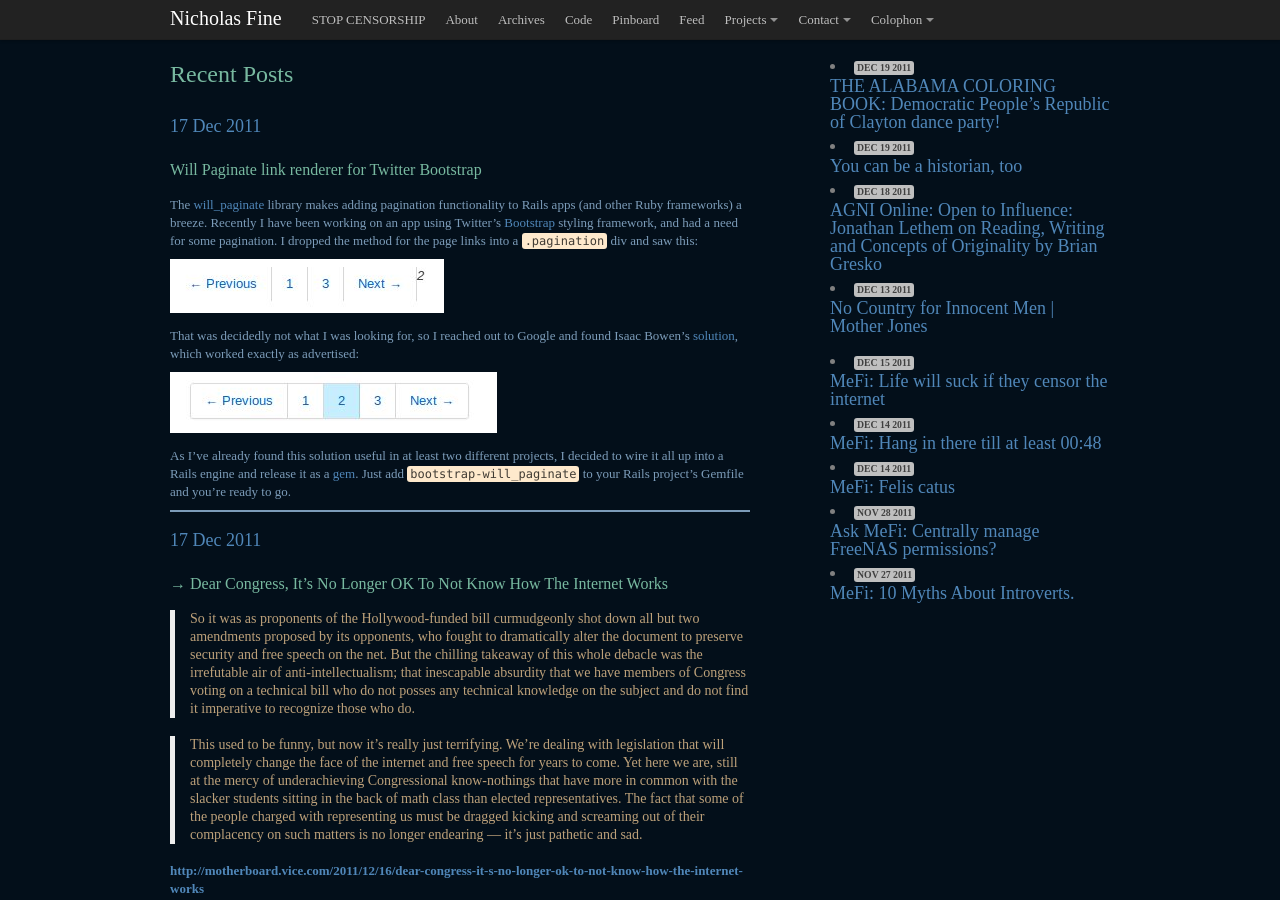
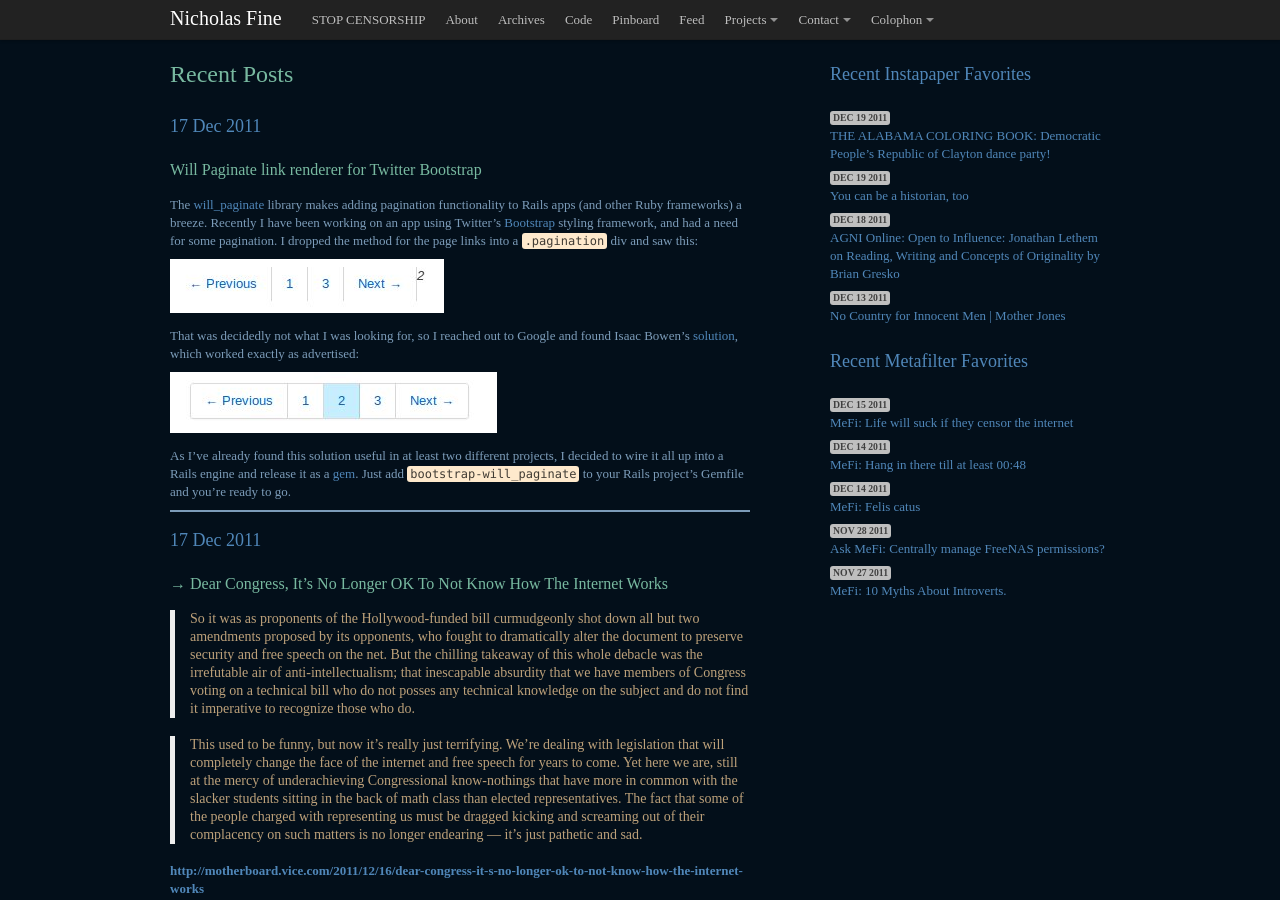
Before and after one commit to yrgoldteeth/yrgoldteeth.github.com, a Jekyll site: the page built from index.html, in a window 1280 px wide and 900 px high. Built offline with Jekyll 4.4.1, drawn with Linux system fonts in a browser that asks for light colours; nearby versions of some CDN libraries; some web fonts are replaced; Markdown is read by kramdown in place of the engine named in the settings.

Commit message:
fix index builder, update view

```diff
--- a/_layouts/index.html
+++ b/_layouts/index.html
@@ -72,14 +72,14 @@
             {{ content }}
           </div>
           <div class='span5 offset1'>
-<h3 class='sidebar'><a href=
+<h3 class='sidebar'><a href='/instapaper'>Recent Instapaper Favorites</a></h3>
 <ul class='unstyled'>
     <li class='sidebar'><span class='label'>Dec 19 2011</span><br /><a href='http://kingcockfight.wordpress.com/2011/12/19/the-alabama-coloring-book-democratic-peoples-republic-of-clayton-dance-party/'>THE ALABAMA COLORING BOOK: Democratic People’s Republic of Clayton dance party!</a></li>
     <li class='sidebar'><span class='label'>Dec 19 2011</span><br /><a href='http://budiansky.blogspot.com/2011/12/you-can-be-historian-too.html'>You can be a historian, too</a></li>
     <li class='sidebar'><span class='label'>Dec 18 2011</span><br /><a href='http://www.bu.edu/agni/interviews/online/2011/gresko.html'>AGNI Online: Open to Influence: Jonathan Lethem on Reading, Writing and Concepts of Originality by Brian Gresko</a></li>
     <li class='sidebar'><span class='label'>Dec 13 2011</span><br /><a href='http://m.motherjones.com/politics/2011/12/tim-cole-rick-perry'>No Country for Innocent Men | Mother Jones</a></li>
 </ul>
-<h3 class='sidebar'><a href=
+<h3 class='sidebar'><a href='http://www.metafilter.com/favorites/128709'>Recent Metafilter Favorites</a></h3>
 <ul class='unstyled'>
     <li class='sidebar'><span class='label'>Dec 15 2011</span><br /><a href='http://www.metafilter.com/110552/Life-will-suck-if-they-censor-the-internet'>MeFi: Life will suck if they censor the internet</a></li>
     <li class='sidebar'><span class='label'>Dec 14 2011</span><br /><a href='http://www.metafilter.com/110512/Hang-in-there-till-at-least-0048'>MeFi: Hang in there till at least 00:48</a></li>
--- a/index_builder.rb
+++ b/index_builder.rb
@@ -25,7 +25,7 @@
     when 'Instapaper'
       link = '/instapaper'
     end
-    "<h3 class='sidebar'><a href="#{link}">Recent #{section} Favorites</a></h3>"
+    "<h3 class='sidebar'><a href='#{link}'>Recent #{section} Favorites</a></h3>"
   end
 
 
```
